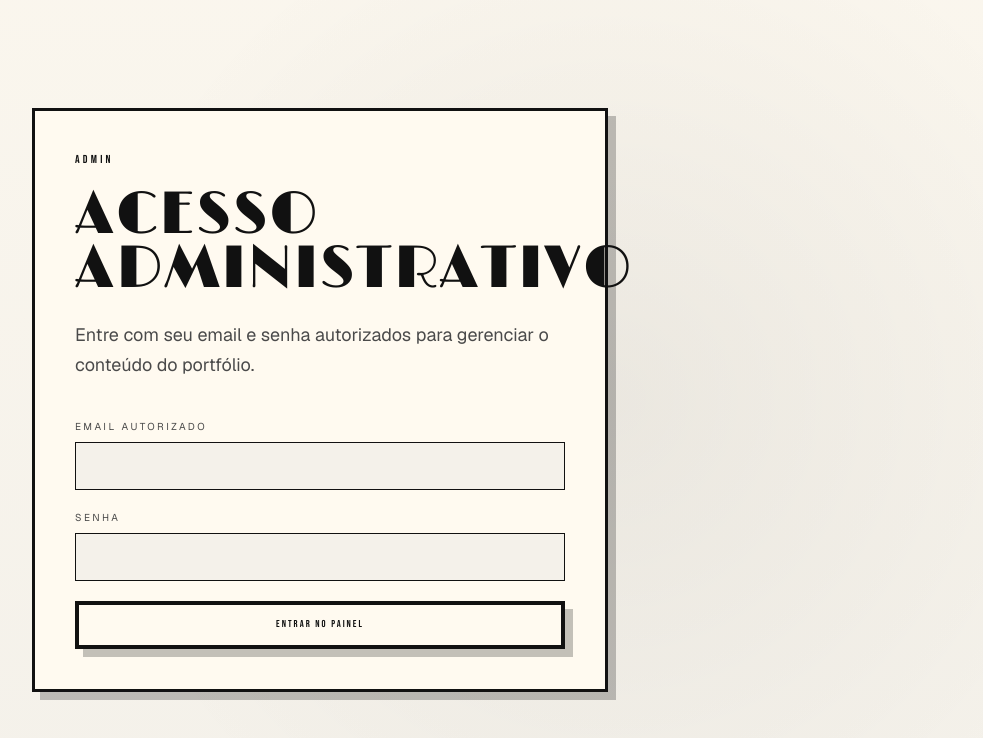
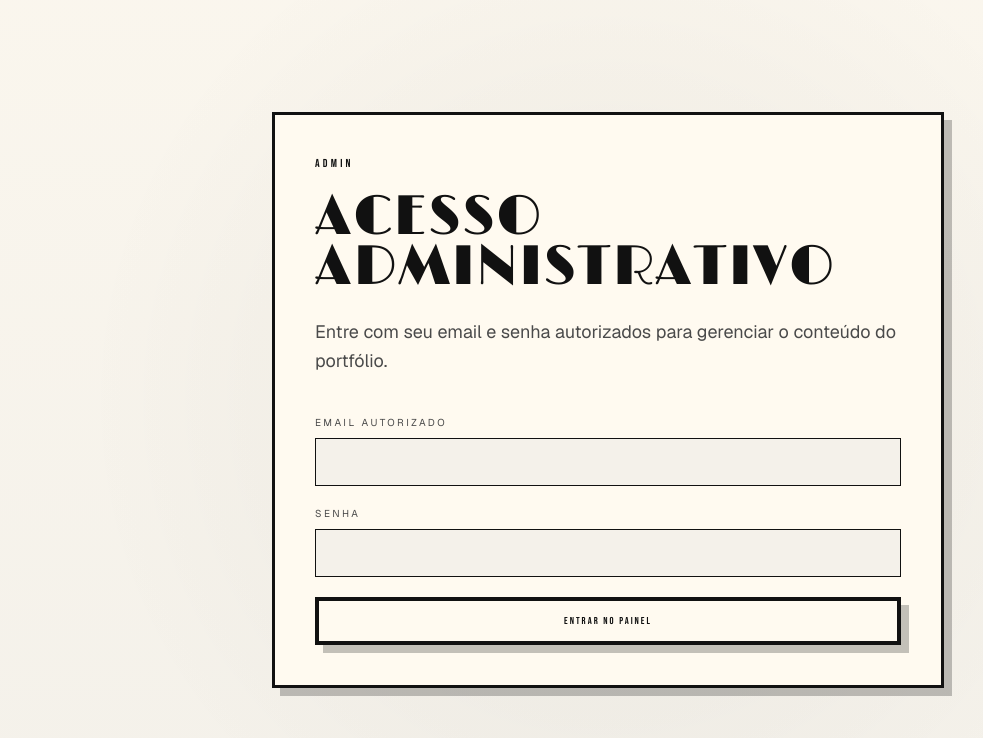
Before and after one commit to SenoPersonalProjects/viniciusferreira-portifolio, a Next.js app in the folder apps/web/: page /admin/login in a window 1280 px wide. Shown: the top 738 px of the page, without its empty margins (32-1015 px from the left). Built offline with nearby package versions, Linux system fonts and the light colour scheme; no server answers.

Commit message:
fix(web): corrige login admin e recria credencial local

```diff
--- a/apps/web/src/components/admin/AdminAuthProvider.tsx
+++ b/apps/web/src/components/admin/AdminAuthProvider.tsx
@@ -102,7 +102,7 @@ export function AdminAuthProvider({ children }: { children: ReactNode }) {
       if (!client) {
         return {
           ok: false,
-          error: configError ?? genericLoginError,
+          error: genericLoginError,
         };
       }
 
@@ -121,7 +121,7 @@ export function AdminAuthProvider({ children }: { children: ReactNode }) {
       setSession(data.session);
       return { ok: true };
     },
-    [client, configError],
+    [client],
   );
 
   const signOut = useCallback(async () => {
--- a/apps/web/src/components/admin/AdminLoginForm.tsx
+++ b/apps/web/src/components/admin/AdminLoginForm.tsx
@@ -3,21 +3,19 @@
 import { type FormEvent, useState } from "react";
 
 type AdminLoginFormProps = {
-  configError?: string | null;
   errorMessage?: string | null;
   isSubmitting?: boolean;
   onSubmit: (email: string, password: string) => Promise<void> | void;
 };
 
 export function AdminLoginForm({
-  configError,
   errorMessage,
   isSubmitting = false,
   onSubmit,
 }: AdminLoginFormProps) {
   const [email, setEmail] = useState("");
   const [password, setPassword] = useState("");
-  const isDisabled = isSubmitting || Boolean(configError);
+  const isDisabled = isSubmitting;
 
   async function handleSubmit(event: FormEvent<HTMLFormElement>) {
     event.preventDefault();
@@ -54,15 +52,6 @@ export function AdminLoginForm({
         />
       </label>
 
-      {configError ? (
-        <p
-          className="border border-[var(--color-border)] bg-[var(--color-surface-soft)] p-4 font-[var(--font-mono)] text-xs leading-relaxed text-[var(--color-muted)]"
-          role="status"
-        >
-          {configError}
-        </p>
-      ) : null}
-
       {errorMessage ? (
         <p
           className="border border-[var(--color-primary)] bg-[var(--color-surface-soft)] p-4 font-[var(--font-mono)] text-xs leading-relaxed text-[var(--color-foreground)]"
--- a/apps/web/src/components/admin/AdminLoginPage.tsx
+++ b/apps/web/src/components/admin/AdminLoginPage.tsx
@@ -8,7 +8,7 @@ import { useAdminSession } from "@/hooks/useAdminSession";
 
 export function AdminLoginPage() {
   const router = useRouter();
-  const { configError, isLoading, session, signIn } = useAdminSession();
+  const { isLoading, session, signIn } = useAdminSession();
   const [errorMessage, setErrorMessage] = useState<string | null>(null);
   const [isSubmitting, setIsSubmitting] = useState(false);
 
@@ -36,11 +36,11 @@ export function AdminLoginPage() {
   }
 
   return (
-    <main className="portfolio-shell min-h-screen px-6 py-12 text-[var(--color-foreground)] md:px-10">
-      <div className="mx-auto grid min-h-[calc(100vh-6rem)] max-w-6xl items-center">
-        <section className="section-card max-w-xl p-8 md:p-10">
+    <main className="portfolio-shell grid min-h-svh place-items-center overflow-x-hidden px-4 py-8 text-[var(--color-foreground)] sm:px-6 md:px-10">
+      <div className="grid w-full max-w-2xl place-items-center">
+        <section className="section-card w-full p-6 sm:p-8 md:p-10">
           <p className="section-eyebrow">Admin</p>
-          <h1 className="section-title mt-5 text-4xl md:text-6xl">
+          <h1 className="section-title mt-5 max-w-full text-balance break-words text-4xl leading-none sm:text-5xl md:text-[3.5rem]">
             Acesso administrativo
           </h1>
           <p className="mt-6 font-[var(--font-body)] text-base leading-relaxed text-[var(--color-muted)] md:text-lg">
@@ -48,7 +48,6 @@ export function AdminLoginPage() {
             do portfólio.
           </p>
           <AdminLoginForm
-            configError={configError}
             errorMessage={errorMessage}
             isSubmitting={isSubmitting || isLoading}
             onSubmit={handleSubmit}
```
Also changed, not shown: 1 other file (tests, documents, lock files or other folders).
